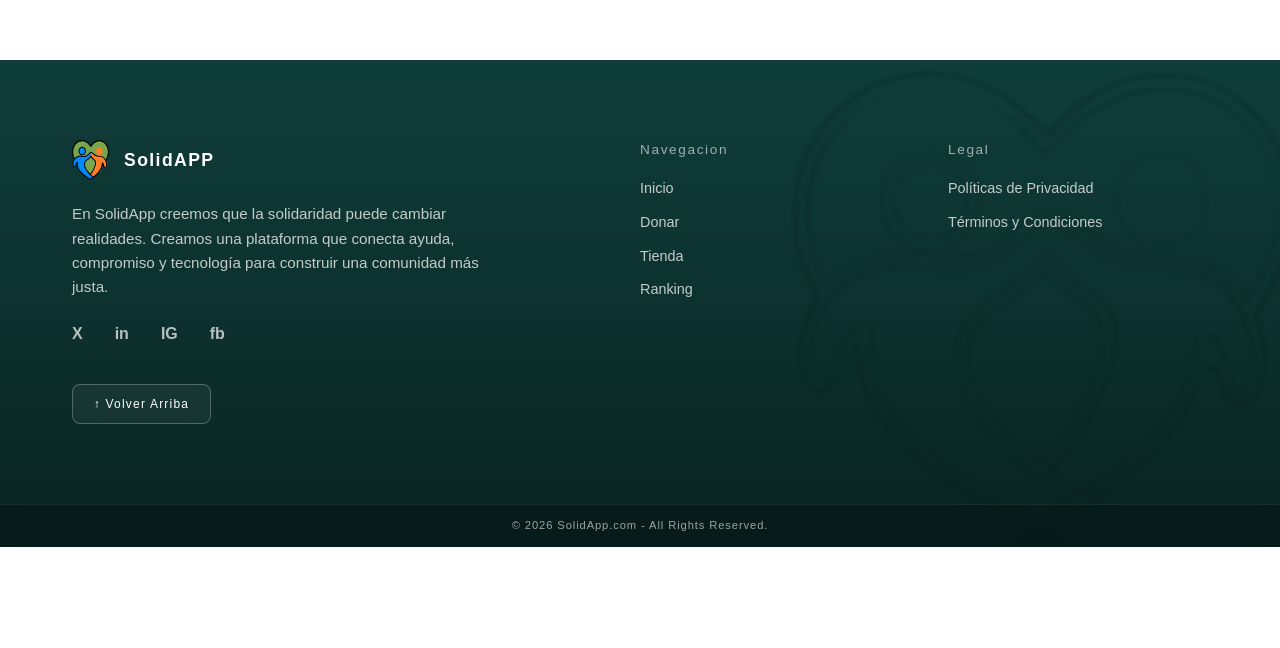
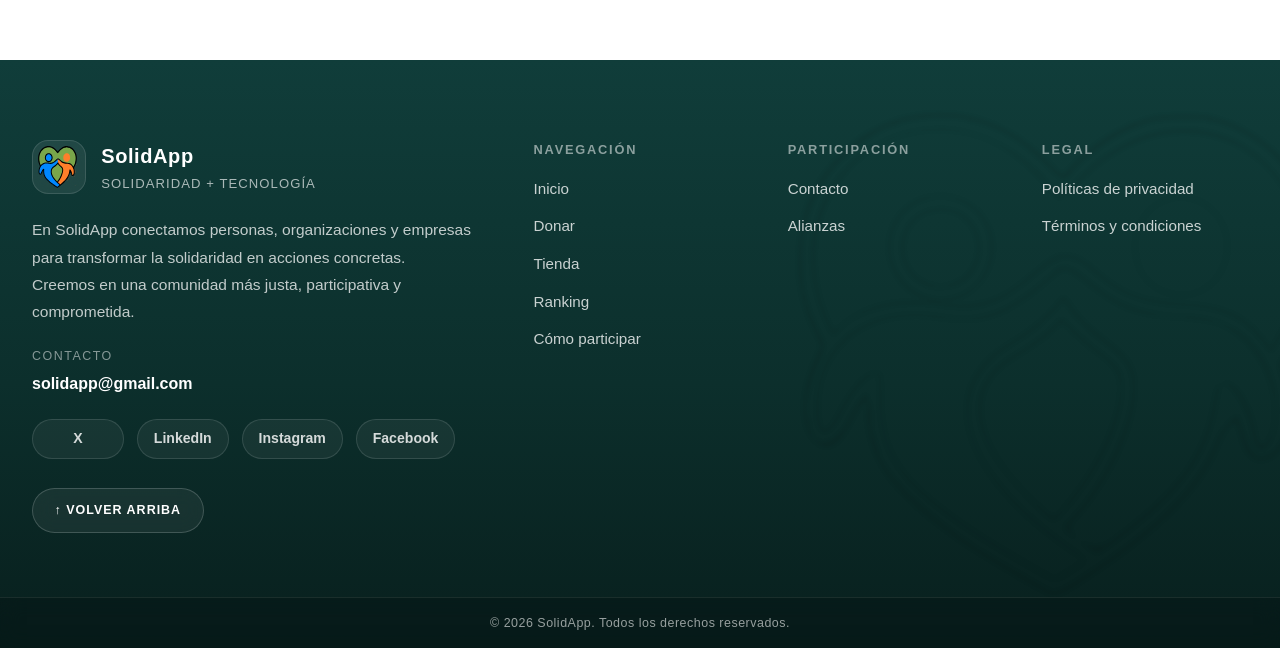
Before and after one commit to LucasFrey-tech/SolidApp, a Next.js app in the folder frontend/: page /tienda in a window 1280 px wide. Shown: the part 644-1292 px from the top of the page. Before the commit the page ends 1191 px from the top, so only its background shows below. Built offline with nearby package versions, Linux system fonts and the light colour scheme; no server answers.

Commit message:
Footer cambiado

```diff
--- a/frontend/src/components/pages/Footer.tsx
+++ b/frontend/src/components/pages/Footer.tsx
@@ -1,82 +1,105 @@
 'use client'
 
-import Image from "next/image"
-import Link from "next/link"
-import styles from "../../styles/footer.module.css"
+import Image from 'next/image'
+import Link from 'next/link'
+import styles from '../../styles/footer.module.css'
+
+type FooterLink = {
+  label: string
+  href: string
+}
 
 export default function Footer() {
-    type FooterLink = {
-        label: string;
-        href: string;
-    }
-
   const siteMapLinks: FooterLink[] = [
-        { label: "Inicio", href: "/" },
-        { label: "Donar", href: "/campaign-catalogo" },
-        { label: "Tienda", href: "/tienda" },
-        { label: "Ranking", href: "/ranking" },
-
-    ];
+    { label: 'Inicio', href: '/' },
+    { label: 'Donar', href: '/campaign-catalogo' },
+    { label: 'Tienda', href: '/tienda' },
+    { label: 'Ranking', href: '/ranking' },
+    { label: 'Cómo participar', href: '/como-participar' },
+  ]
 
   const legalLinks: FooterLink[] = [
-        { label: "Políticas de Privacidad", href: "/privacy" },
-        { label: "Términos y Condiciones", href: "/terms" },
-    ];
+    { label: 'Políticas de privacidad', href: '/privacy' },
+    { label: 'Términos y condiciones', href: '/terms' },
+  ]
+
+  const contactLinks: FooterLink[] = [
+    { label: 'Contacto', href: 'mailto:solidapp@gmail.com' },
+    { label: 'Alianzas', href: '/colaborar' },
+  ]
 
   const handleBackToTop = () => {
-        window.scrollTo({ top: 0, behavior: "smooth" });
-    };
-
+    window.scrollTo({ top: 0, behavior: 'smooth' })
+  }
 
   return (
     <footer className={styles.footer}>
       <div className={styles.backgroundSvg} aria-hidden="true">
         <Image
           src="/logos/FooterLogoSolidApp.svg"
-                    alt="Footer background pattern"
+          alt=""
           fill
           priority
-                    className={styles.logo}
+          className={styles.backgroundImage}
         />
       </div>
+
       <div className={styles.content}>
         <section className={styles.brand}>
-                    <div className={styles.logo}>
+          <Link href="/" className={styles.brandLink}>
+            <div className={styles.logoBox}>
               <Image
                 src="/logos/SolidAppLogoS.svg"
                 alt="SolidApp logo"
-                            width={40}
-                            height={40}
+                width={42}
+                height={42}
               />
-                        <span>SolidAPP</span>
+            </div>
+            <div className={styles.brandText}>
+              <span className={styles.brandName}>SolidApp</span>
+              <span className={styles.brandTagline}>Solidaridad + tecnología</span>
+            </div>
+          </Link>
+
+          <p className={styles.description}>
+            En SolidApp conectamos personas, organizaciones y empresas para transformar
+            la solidaridad en acciones concretas. Creemos en una comunidad más justa,
+            participativa y comprometida.
+          </p>
+
+          <div className={styles.contactBlock}>
+            <span className={styles.contactLabel}>Contacto</span>
+            <a href="mailto:solidapp@gmail.com" className={styles.contactMail}>
+              solidapp@gmail.com
+            </a>
           </div>
 
-                    <p className={styles.description}>
-                        En SolidApp creemos que la solidaridad puede cambiar realidades.
-                        Creamos una plataforma que conecta ayuda, compromiso y tecnología para
-                        construir una comunidad más justa.
-                    </p>
-
-
-                    <nav aria-label="Social media" className={styles.socials}>
-                        <Link href="#" aria-label="X">X</Link>
-                        <Link href="#" aria-label="LinkedIn">in</Link>
-                        <Link href="#" aria-label="Instagram">IG</Link>
-                        <Link href="#" aria-label="Facebook">fb</Link>
+          <nav aria-label="Redes sociales" className={styles.socials}>
+            <Link href="#" aria-label="X">
+              X
+            </Link>
+            <Link href="#" aria-label="LinkedIn">
+              LinkedIn
+            </Link>
+            <Link href="#" aria-label="Instagram">
+              Instagram
+            </Link>
+            <Link href="#" aria-label="Facebook">
+              Facebook
+            </Link>
           </nav>
-
 
           <button
             onClick={handleBackToTop}
             className={styles.backToTop}
-                        aria-label="Back to top"
+            aria-label="Volver arriba"
           >
-                        ↑ Volver Arriba
+            ↑ Volver arriba
           </button>
         </section>
 
-                <nav aria-label="Navegacion" className={styles.links}>
-                    <h4>Navegacion</h4>
+        <nav aria-label="Navegación principal" className={styles.linksColumn}>
+          <h4>Navegación</h4>
           <ul>
             {siteMapLinks.map((link) => (
               <li key={link.href}>
@@ -86,7 +109,18 @@
           </ul>
         </nav>
 
-                <nav aria-label="Legal links" className={styles.links}>
+        <nav aria-label="Colaboración y contacto" className={styles.linksColumn}>
+          <h4>Participación</h4>
+          <ul>
+            {contactLinks.map((link) => (
+              <li key={link.href}>
+                <Link href={link.href}>{link.label}</Link>
+              </li>
+            ))}
+          </ul>
+        </nav>
+
+        <nav aria-label="Legal" className={styles.linksColumn}>
           <h4>Legal</h4>
           <ul>
             {legalLinks.map((link) => (
@@ -99,8 +133,8 @@
       </div>
 
       <div className={styles.bottomBar}>
-                © 2026 SolidApp.com - All Rights Reserved.
+        <span>© 2026 SolidApp. Todos los derechos reservados.</span>
       </div>
     </footer>
-    );
+  )
 }
--- a/frontend/src/styles/footer.module.css
+++ b/frontend/src/styles/footer.module.css
@@ -1,198 +1,263 @@
 .footer {
   position: relative;
   overflow: hidden;
-
-    /* gradiente premium */
-    background: linear-gradient(
-        180deg,
-        #0f3d3a 0%,
-        #0c2f2c 60%,
-        #092220 100%
-    );
-
+  background: linear-gradient(180deg, #103d3a 0%, #0c2f2c 55%, #081f1d 100%);
   color: #ffffff;
-    padding-top: 2rem;
+  padding-top: 1.5rem;
 }
 
-
-/* fondo decorativo */
 .backgroundSvg {
   position: absolute;
   top: 50%;
-    right: -1%;
+  right: -3%;
   transform: translateY(-50%);
-
-    width: 500px;
-    height: 500px;
-
+  width: 520px;
+  height: 520px;
   z-index: 0;
   pointer-events: none;
-
-    /* blur profesional */
+  opacity: 0.08;
   filter: blur(2px);
-    opacity: 0.15;
 }
 
-
-/* imagen dentro */
-.backgroundSvg img {
+.backgroundImage {
   object-fit: contain;
 }
 
-
-/* contenido principal */
 .content {
   position: relative;
   z-index: 2;
-
-    max-width: 1200px;
+  max-width: 1280px;
   margin: 0 auto;
-    padding: 3rem 2rem 3rem;
-
+  padding: 3.5rem 2rem 3rem;
   display: grid;
-    grid-template-columns: 2fr 1fr 1fr;
+  grid-template-columns: 2.2fr 1fr 1fr 1fr;
   gap: 3rem;
 }
 
-
-/* marca */
 .brand {
   display: flex;
   flex-direction: column;
   gap: 1.4rem;
 }
 
+.brandLink {
+  display: inline-flex;
+  align-items: center;
+  gap: 0.95rem;
+  text-decoration: none;
+  color: #ffffff;
+  width: fit-content;
+}
 
-/* logo */
-.logo {
+.logoBox {
+  width: 54px;
+  height: 54px;
+  border-radius: 16px;
   display: flex;
   align-items: center;
-    gap: 0.75rem;
-
-    font-weight: 700;
-    font-size: 1.1rem;
-    letter-spacing: 0.08em;
+  justify-content: center;
+  background: rgba(255, 255, 255, 0.08);
+  border: 1px solid rgba(255, 255, 255, 0.12);
+  backdrop-filter: blur(10px);
 }
 
-
-/* descripción */
-.description {
-    max-width: 420px;
-    line-height: 1.6;
-    font-size: 0.95rem;
-
-    color: rgba(255,255,255,0.75);
+.brandText {
+  display: flex;
+  flex-direction: column;
+  gap: 0.2rem;
 }
 
+.brandName {
+  font-size: 1.25rem;
+  font-weight: 800;
+  letter-spacing: 0.03em;
+}
 
-/* redes */
+.brandTagline {
+  font-size: 0.82rem;
+  color: rgba(255, 255, 255, 0.65);
+  letter-spacing: 0.08em;
+  text-transform: uppercase;
+}
+
+.description {
+  max-width: 440px;
+  line-height: 1.75;
+  font-size: 0.97rem;
+  color: rgba(255, 255, 255, 0.75);
+}
+
+.contactBlock {
+  display: flex;
+  flex-direction: column;
+  gap: 0.35rem;
+}
+
+.contactLabel {
+  font-size: 0.78rem;
+  letter-spacing: 0.12em;
+  text-transform: uppercase;
+  color: rgba(255, 255, 255, 0.5);
+}
+
+.contactMail {
+  color: #ffffff;
+  text-decoration: none;
+  font-weight: 600;
+  width: fit-content;
+  border-bottom: 1px solid transparent;
+  transition: border-color 0.2s ease, opacity 0.2s ease;
+}
+
+.contactMail:hover {
+  border-color: rgba(255, 255, 255, 0.7);
+  opacity: 0.9;
+}
+
 .socials {
   display: flex;
-    gap: 2rem;
+  flex-wrap: wrap;
+  gap: 0.8rem;
 }
 
 .socials a {
-    color: rgba(255,255,255,0.7);
+  display: inline-flex;
+  align-items: center;
+  justify-content: center;
+  min-width: 92px;
+  height: 40px;
+  padding: 0 1rem;
+  border-radius: 999px;
+  text-decoration: none;
+  color: rgba(255, 255, 255, 0.82);
+  background: rgba(255, 255, 255, 0.05);
+  border: 1px solid rgba(255, 255, 255, 0.12);
+  transition: all 0.25s ease;
+  font-size: 0.88rem;
   font-weight: 600;
-    text-decoration: none;
-
-    transition: all 0.25s ease;
 }
 
 .socials a:hover {
-    color: white;
+  color: #ffffff;
+  background: rgba(255, 255, 255, 0.11);
+  border-color: rgba(255, 255, 255, 0.22);
   transform: translateY(-2px);
 }
 
-
-/* botón premium */
 .backToTop {
-    margin-top: 1rem;
+  margin-top: 0.4rem;
   width: fit-content;
-
-    padding: 0.6rem 1.3rem;
-
-    border-radius: 8px;
-    border: 1px solid rgba(255,255,255,0.25);
-
-    background: rgba(255,255,255,0.05);
-
+  padding: 0.75rem 1.35rem;
+  border-radius: 999px;
+  border: 1px solid rgba(255, 255, 255, 0.18);
+  background: rgba(255, 255, 255, 0.06);
   backdrop-filter: blur(10px);
-
-    color: white;
-
-    font-size: 0.75rem;
-    letter-spacing: 0.1em;
-
+  color: #ffffff;
+  font-size: 0.78rem;
+  font-weight: 700;
+  letter-spacing: 0.08em;
+  text-transform: uppercase;
   cursor: pointer;
-
   transition: all 0.25s ease;
 }
 
 .backToTop:hover {
-    background: white;
+  background: #ffffff;
   color: #0f3d3a;
-
   transform: translateY(-2px);
 }
 
-
-/* links */
-.links h4 {
-    margin-bottom: 1rem;
-    font-size: 0.85rem;
-
-    letter-spacing: 0.12em;
-
-    color: rgba(255,255,255,0.6);
+.linksColumn h4 {
+  margin: 0 0 1.1rem;
+  font-size: 0.8rem;
+  font-weight: 700;
+  letter-spacing: 0.14em;
+  text-transform: uppercase;
+  color: rgba(255, 255, 255, 0.52);
 }
 
-
-.links ul {
+.linksColumn ul {
   list-style: none;
   padding: 0;
   margin: 0;
 }
 
-
-.links li {
-    margin-bottom: 0.6rem;
+.linksColumn li {
+  margin-bottom: 0.85rem;
 }
 
-
-.links a {
-    color: rgba(255,255,255,0.75);
-
+.linksColumn a {
+  color: rgba(255, 255, 255, 0.78);
   text-decoration: none;
-
-    font-size: 0.9rem;
-
-    transition: all 0.2s ease;
+  font-size: 0.95rem;
+  transition: color 0.2s ease, transform 0.2s ease;
+  display: inline-block;
 }
 
-.links a:hover {
-    color: white;
-    transform: translateX(3px);
+.linksColumn a:hover {
+  color: #ffffff;
+  transform: translateX(4px);
 }
 
+.bottomBar {
+  position: relative;
+  z-index: 2;
+  margin-top: 1rem;
+  border-top: 1px solid rgba(255, 255, 255, 0.08);
+  background: rgba(0, 0, 0, 0.16);
+  backdrop-filter: blur(10px);
+  text-align: center;
+  padding: 1rem;
+  font-size: 0.78rem;
+  letter-spacing: 0.04em;
+  color: rgba(255, 255, 255, 0.58);
+}
 
-/* barra inferior */
+/* ================= TABLET ================= */
+
+@media (max-width: 1024px) {
+  .content {
+    grid-template-columns: 1.6fr 1fr 1fr;
+    gap: 2.2rem;
+  }
+
+  .backgroundSvg {
+    width: 400px;
+    height: 400px;
+    right: -8%;
+  }
+}
+
+/* ================= MOBILE ================= */
+
+@media (max-width: 768px) {
+  .content {
+    grid-template-columns: 1fr;
+    padding: 3rem 1.25rem 2.5rem;
+    gap: 2.2rem;
+  }
+
+  .description {
+    max-width: 100%;
+  }
+
+  .socials {
+    gap: 0.7rem;
+  }
+
+  .socials a {
+    min-width: unset;
+  }
+
+  .backgroundSvg {
+    width: 300px;
+    height: 300px;
+    right: -18%;
+    opacity: 0.06;
+  }
+
   .bottomBar {
-    margin-top: 2rem;
-
-    border-top: 1px solid rgba(255,255,255,0.08);
-
-    background: rgba(0,0,0,0.2);
-
-    backdrop-filter: blur(10px);
-
-    text-align: center;
-
-    font-size: 0.7rem;
-
-    padding: 0.8rem;
-
-    letter-spacing: 0.08em;
-
-    color: rgba(255,255,255,0.6);
+    font-size: 0.72rem;
+    padding: 0.9rem 1rem;
   }
+}
```
Lines whose indentation alone changed are shown as unchanged.
